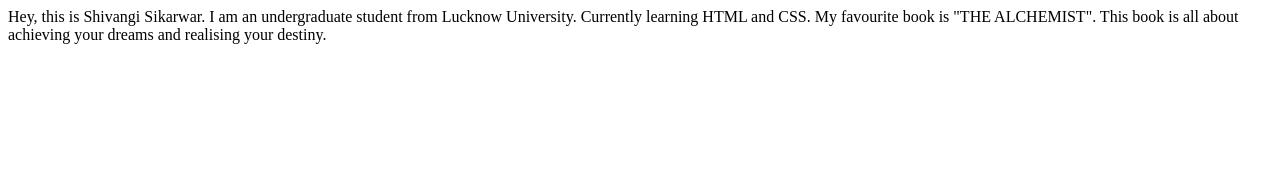
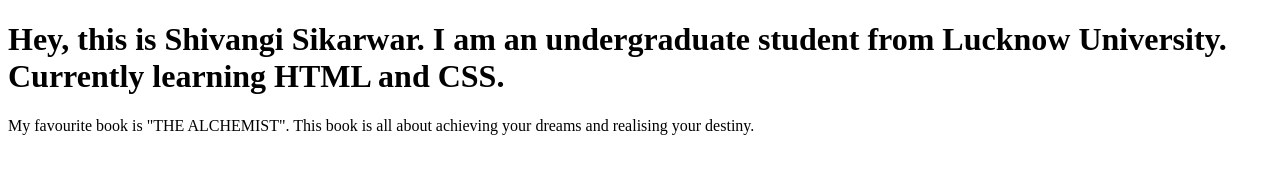
Before and after one commit to shivangi-sik/shivangisikarawar-site, a plain HTML site: page index.html in a window 1280 px wide. Drawn offline with Linux system fonts and the light colour scheme.

Commit message:
Update index.html

```diff
--- a/index.html
+++ b/index.html
@@ -7,8 +7,8 @@
     <title>shivangisikarwar-site</title>
 </head>
 <body>
-    Hey, this is Shivangi Sikarwar. I am an undergraduate student from Lucknow University.
-    Currently learning HTML and CSS.
+    <h1>Hey, this is Shivangi Sikarwar. I am an undergraduate student from Lucknow University.
+    Currently learning HTML and CSS.</h1>
 
     My favourite book is "THE ALCHEMIST". This book is all about achieving your dreams and realising your destiny.
 </body>
```
